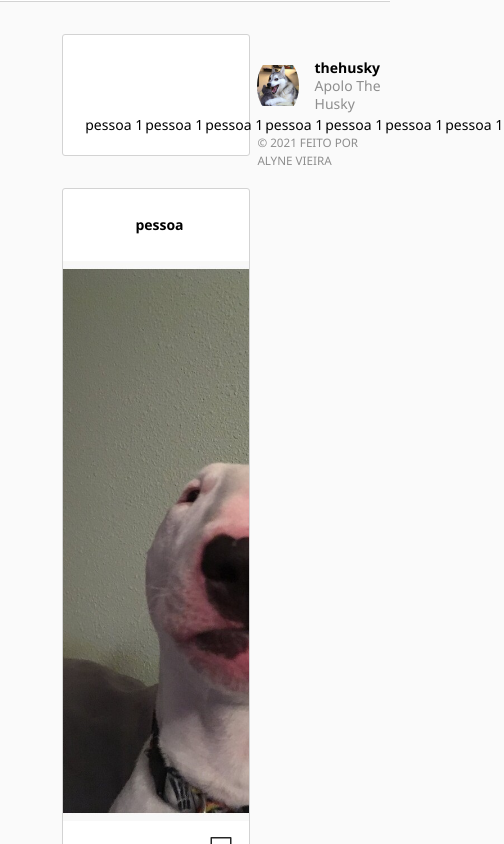
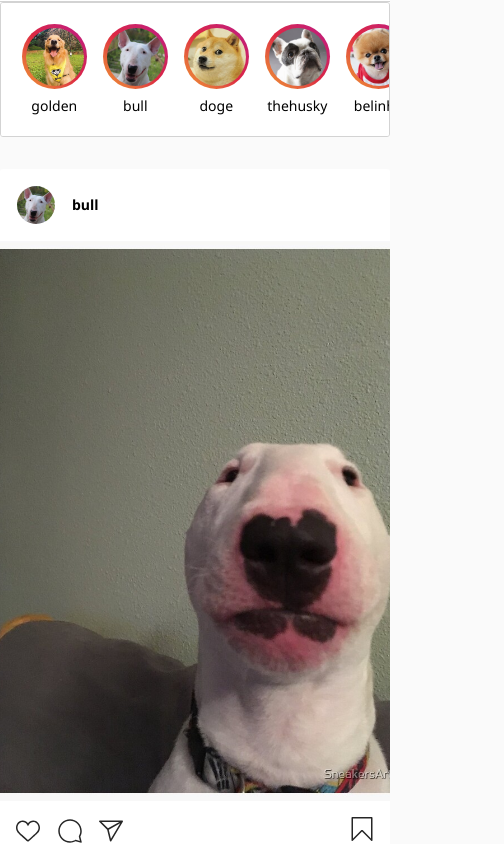
Before and after one commit to alynevieira/instagram-clone, a plain HTML site: page detail.html in a window 390 px wide. Shown: the part 54-898 px from the top of the page, 504 px wide, since content can reach past the window. Drawn offline with Linux system fonts and the light colour scheme.

Commit message:
Criando tela de inicio com navbar e feed, card para story e deixando responsivo

```diff
--- a/css/styles.css
+++ b/css/styles.css
@@ -201,6 +201,7 @@ nav {
 
 .navbar ul {
   display: flex;
+  align-items: center;
   flex-direction: row;
   list-style: none;
   width: 14rem;
@@ -234,39 +235,100 @@ nav {
   width: 100%;
 }
 
+.circle {
+  width: 60px;
+  height: 60px;
+  border-radius: 50%;
+
+  overflow: hidden;
+
+  background-position: center !important;
+  background-repeat: no-repeat !important;
+  background-size: 100% !important;
+
+  margin-bottom: 0.5rem;
+}
+
+.border {
+  padding: 1rem;
+  position: relative;
+  padding: 3px;
+  margin-bottom: 0.5rem;
+
+  width: 65px;
+  height:65px;
+  border-radius: 50%;
+  background: linear-gradient(45deg, #f09433 0%,#e6683c 25%,#dc2743 50%,#cc2366 75%,#bc1888 100%);
+}
+
+.circle--golden {
+  background: url('../img/golden.jpg');
+
+  background-clip: content-box;
+  padding: 1px;
+}
+
+.circle--bull {
+  background: url('../img/bull_terrier.jpg');
+
+  background-clip: content-box;
+  padding: 1px;
+}
+
+.circle--doge {
+  background: url('../img/doge.jpg');
+
+  background-clip: content-box;
+  padding: 1px;
+}
+
+.circle--dog1 {
+  background: url('../img/dog7.png');
+
+  background-clip: content-box;
+  padding: 1px;
+}
+
+.circle--dog2 {
+  background: url('../img/dog8.jpg');
+
+  background-clip: content-box;
+  padding: 1px;
+}
+
+.circle--dog3 {
+  background: url('../img/dog9.jpg');
+
+  background-clip: content-box;
+  padding: 1px;
+}
+
+.circle--dog4 {
+  background: url('../img/dog5.jpg');
+
+  background-clip: content-box;
+  padding: 1px;
+}
+
+.content-story {
+  text-align: center;
+}
+
 .card:nth-child(1) {
   display: flex;
   flex-direction: row;
   justify-content: space-between;
 }
 
-.circle {
-  width: 60px;
-  height: 60px;
-  border-radius: 50%;
-  overflow: hidden;
-}
-
-.content-story {
-  text-align: center;
-}
-
-.card:nth-child(3) .nav-card .circle {
-  background: url('../img/doge.jpg');
-  background-position: center;
-  background-repeat: no-repeat;
-  background-size: 100%;
-}
-
-.card:nth-child(2), .card:nth-child(3), .card:nth-child(4), .card:nth-child(5) {
-  padding: 0;
-}
-
-.card:nth-child(2) .circle, .card:nth-child(3) .circle, .card:nth-child(4) .circle, .card:nth-child(5) .circle   {
+.card:nth-child(2) .circle, .card:nth-child(3) .circle, .card:nth-child(4) .circle, .card:nth-child(5) .circle, .card:nth-child(6) .circle   {
   width: 40px;
   height: 40px;
 
   margin: 1rem;
+}
+
+.card:nth-child(2), .card:nth-child(3), .card:nth-child(4), .card:nth-child(5), .card:nth-child(6) {
+  padding: 0;
 }
 
 .card:nth-child(2) .image {
@@ -295,6 +357,14 @@ nav {
 
 .card:nth-child(5) .image {
   background: url('../img/dog4.jpg');
+  height: 35rem;
+  background-position: center center;
+  background-repeat: no-repeat;
+  background-size: cover;
+}
+
+.card:nth-child(6) .image {
+  background: url('../img/dog6.jpg');
   height: 35rem;
   background-position: center center;
   background-repeat: no-repeat;
@@ -364,7 +434,7 @@ nav {
 
 .detail small {
   position: absolute;
-  bottom: 0;
+  bottom: 20px;
 
   color: var(--color-gray);
 }
@@ -386,10 +456,78 @@ nav {
     border: none;
     background: transparent;
   }
+
+  .detail {
+    display: none;
+  }
+
+  .container-fluid {
+    width: 100%;
+  }
+
+  .cards {
+    width: 100%;
+
+    margin-top: 0;
+  }
+
+  .card:nth-child(2), .card:nth-child(3), .card:nth-child(4), .card:nth-child(5), .card:nth-child(6) {
+    border: transparent;
+  }
+
+  .card:nth-child(1) {
+    overflow: auto;
+  }
+
+  .content-story {
+    margin-right: 1rem;
+  }
+
+  .search {
+    display: none;
+  }
+
+  .card-left {
+    width: 30%;
+  }
 }
 
 @media only screen and (max-width: 1024px) {
   .container {
     width: 90%;
   }
+
+  .detail {
+    display: none;
+  }
+
+  .container-fluid {
+    width: 100%;
+  }
+
+  .cards {
+    width: 100%;
+
+    margin-top: 0;
+  }
+
+  .card:nth-child(2), .card:nth-child(3), .card:nth-child(4), .card:nth-child(5), .card:nth-child(6) {
+    border: transparent;
+  }
+
+  .card:nth-child(1) {
+    overflow: auto;
+  }
+
+  .content-story {
+    margin-right: 1rem;
+  }
+
+  .search {
+    display: none;
+  }
+
+  .card-left {
+    width: 30%;
+  }
 }
--- a/detail.html
+++ b/detail.html
@@ -36,7 +36,9 @@
           <li>
             <svg aria-label="Like" class="_8-yf5 " fill="#262626" height="24" viewBox="0 0 48 48" width="24"><path d="M34.6 6.1c5.7 0 10.4 5.2 10.4 11.5 0 6.8-5.9 11-11.5 16S25 41.3 24 41.9c-1.1-.7-4.7-4-9.5-8.3-5.7-5-11.5-9.2-11.5-16C3 11.3 7.7 6.1 13.4 6.1c4.2 0 6.5 2 8.1 4.3 1.9 2.6 2.2 3.9 2.5 3.9.3 0 .6-1.3 2.5-3.9 1.6-2.3 3.9-4.3 8.1-4.3m0-3c-4.5 0-7.9 1.8-10.6 5.6-2.7-3.7-6.1-5.5-10.6-5.5C6 3.1 0 9.6 0 17.6c0 7.3 5.4 12 10.6 16.5.6.5 1.3 1.1 1.9 1.7l2.3 2c4.4 3.9 6.6 5.9 7.6 6.5.5.3 1.1.5 1.6.5.6 0 1.1-.2 1.6-.5 1-.6 2.8-2.2 7.8-6.8l2-1.8c.7-.6 1.3-1.2 2-1.7C42.7 29.6 48 25 48 17.6c0-8-6-14.5-13.4-14.5z"></path></svg>
           </li>
-          <li>icon</li>
+          <li>
+            <a href="index.html">Sair</a>
+          </li>
         </ul>
       </div>
     </nav>
@@ -46,40 +48,54 @@
         <div class="cards">
           <div class="card">
             <div class="content-story">
-              <div class="circle"></div>
-              <p>pessoa 1</p>
+              <div class="border">
+                <div class="circle circle--golden"></div>
+              </div>
+              <p>golden</p>
             </div>
             <div class="content-story">
-              <div class="circle"></div>
-              <p>pessoa 1</p>
+              <div class="border">
+                <div class="circle circle--bull"></div>
+              </div>
+              <p>bull</p>
             </div>
             <div class="content-story">
-              <div class="circle"></div>
-              <p>pessoa 1</p>
+              <div class="border">
+                <div class="circle circle--doge"></div>
+              </div>
+              <p>doge</p>
             </div>
             <div class="content-story">
-              <div class="circle"></div>
-              <p>pessoa 1</p>
+              <div class="border">
+                <div class="circle circle--dog3"></div>
+              </div>
+              <p>thehusky</p>
             </div>
             <div class="content-story">
-              <div class="circle"></div>
-              <p>pessoa 1</p>
+              <div class="border">
+                <div class="circle circle--dog1"></div>
+              </div>
+              <p>belinha</p>
             </div>
             <div class="content-story">
-              <div class="circle"></div>
-              <p>pessoa 1</p>
+              <div class="border">
+                <div class="circle circle--dog2"></div>
+              </div>
+              <p>caramelo</p>
             </div>
             <div class="content-story">
-              <div class="circle"></div>
-              <p>pessoa 1</p>
+              <div class="border">
+                <div class="circle circle--dog4"></div>
+              </div>
+              <p>doguildo</p>
             </div>
           </div>
 
           <div class="card">
 
             <div class="nav-card">
-              <div class="circle"></div>
-              <span>pessoa</span>
+              <div class="circle circle--bull"></div>
+              <span>bull</span>
             </div>
 
             <div class="image"></div>
@@ -99,7 +115,7 @@
           <div class="card">
 
             <div class="nav-card">
-              <div class="circle"></div>
+              <div class="circle circle--doge"></div>
               <span>doge</span>
             </div>
 
@@ -120,8 +136,8 @@
           <div class="card">
 
             <div class="nav-card">
-              <div class="circle"></div>
-              <span>pessoa</span>
+              <div class="circle circle--golden"></div>
+              <span>golden</span>
             </div>
 
             <div class="image"></div>
@@ -141,8 +157,29 @@
           <div class="card">
 
             <div class="nav-card">
-              <div class="circle"></div>
-              <span>pessoa</span>
+              <div class="circle circle--doge"></div>
+              <span>doge</span>
+            </div>
+
+            <div class="image"></div>
+
+            <div class="nav-card--bottom">
+              <div class="card-left">
+                <svg aria-label="Like" class="_8-yf5 " fill="#262626" height="24" viewBox="0 0 48 48" width="24"><path d="M34.6 6.1c5.7 0 10.4 5.2 10.4 11.5 0 6.8-5.9 11-11.5 16S25 41.3 24 41.9c-1.1-.7-4.7-4-9.5-8.3-5.7-5-11.5-9.2-11.5-16C3 11.3 7.7 6.1 13.4 6.1c4.2 0 6.5 2 8.1 4.3 1.9 2.6 2.2 3.9 2.5 3.9.3 0 .6-1.3 2.5-3.9 1.6-2.3 3.9-4.3 8.1-4.3m0-3c-4.5 0-7.9 1.8-10.6 5.6-2.7-3.7-6.1-5.5-10.6-5.5C6 3.1 0 9.6 0 17.6c0 7.3 5.4 12 10.6 16.5.6.5 1.3 1.1 1.9 1.7l2.3 2c4.4 3.9 6.6 5.9 7.6 6.5.5.3 1.1.5 1.6.5.6 0 1.1-.2 1.6-.5 1-.6 2.8-2.2 7.8-6.8l2-1.8c.7-.6 1.3-1.2 2-1.7C42.7 29.6 48 25 48 17.6c0-8-6-14.5-13.4-14.5z"></path></svg>
+                <svg aria-label="Comment" class="_8-yf5 " fill="#262626" height="24" viewBox="0 0 48 48" width="24"><path clip-rule="evenodd" d="M47.5 46.1l-2.8-11c1.8-3.3 2.8-7.1 2.8-11.1C47.5 11 37 .5 24 .5S.5 11 .5 24 11 47.5 24 47.5c4 0 7.8-1 11.1-2.8l11 2.8c.8.2 1.6-.6 1.4-1.4zm-3-22.1c0 4-1 7-2.6 10-.2.4-.3.9-.2 1.4l2.1 8.4-8.3-2.1c-.5-.1-1-.1-1.4.2-1.8 1-5.2 2.6-10 2.6-11.4 0-20.6-9.2-20.6-20.5S12.7 3.5 24 3.5 44.5 12.7 44.5 24z" fill-rule="evenodd"></path></svg>
+                <svg aria-label="Share Post" class="_8-yf5 " fill="#262626" height="24" viewBox="0 0 48 48" width="24"><path d="M47.8 3.8c-.3-.5-.8-.8-1.3-.8h-45C.9 3.1.3 3.5.1 4S0 5.2.4 5.7l15.9 15.6 5.5 22.6c.1.6.6 1 1.2 1.1h.2c.5 0 1-.3 1.3-.7l23.2-39c.4-.4.4-1 .1-1.5zM5.2 6.1h35.5L18 18.7 5.2 6.1zm18.7 33.6l-4.4-18.4L42.4 8.6 23.9 39.7z"></path></svg>
+              </div>
+              <div class="card-right">
+                <svg aria-label="Save" class="_8-yf5 " fill="#262626" height="24" viewBox="0 0 48 48" width="24"><path d="M43.5 48c-.4 0-.8-.2-1.1-.4L24 29 5.6 47.6c-.4.4-1.1.6-1.6.3-.6-.2-1-.8-1-1.4v-45C3 .7 3.7 0 4.5 0h39c.8 0 1.5.7 1.5 1.5v45c0 .6-.4 1.2-.9 1.4-.2.1-.4.1-.6.1zM24 26c.8 0 1.6.3 2.2.9l15.8 16V3H6v39.9l15.8-16c.6-.6 1.4-.9 2.2-.9z"></path></svg>
+              </div>
+            </div>
+          </div>
+
+          <div class="card">
+
+            <div class="nav-card">
+              <div class="circle circle--golden"></div>
+              <span>golden</span>
             </div>
 
             <div class="image"></div>
```
Also changed, not shown: index.html (+3 -1 lines), img/bull_terrier.jpg (added), img/dog7.png (added), img/dog8.jpg (added), img/dog9.jpg (added), img/golden.jpg (added).
